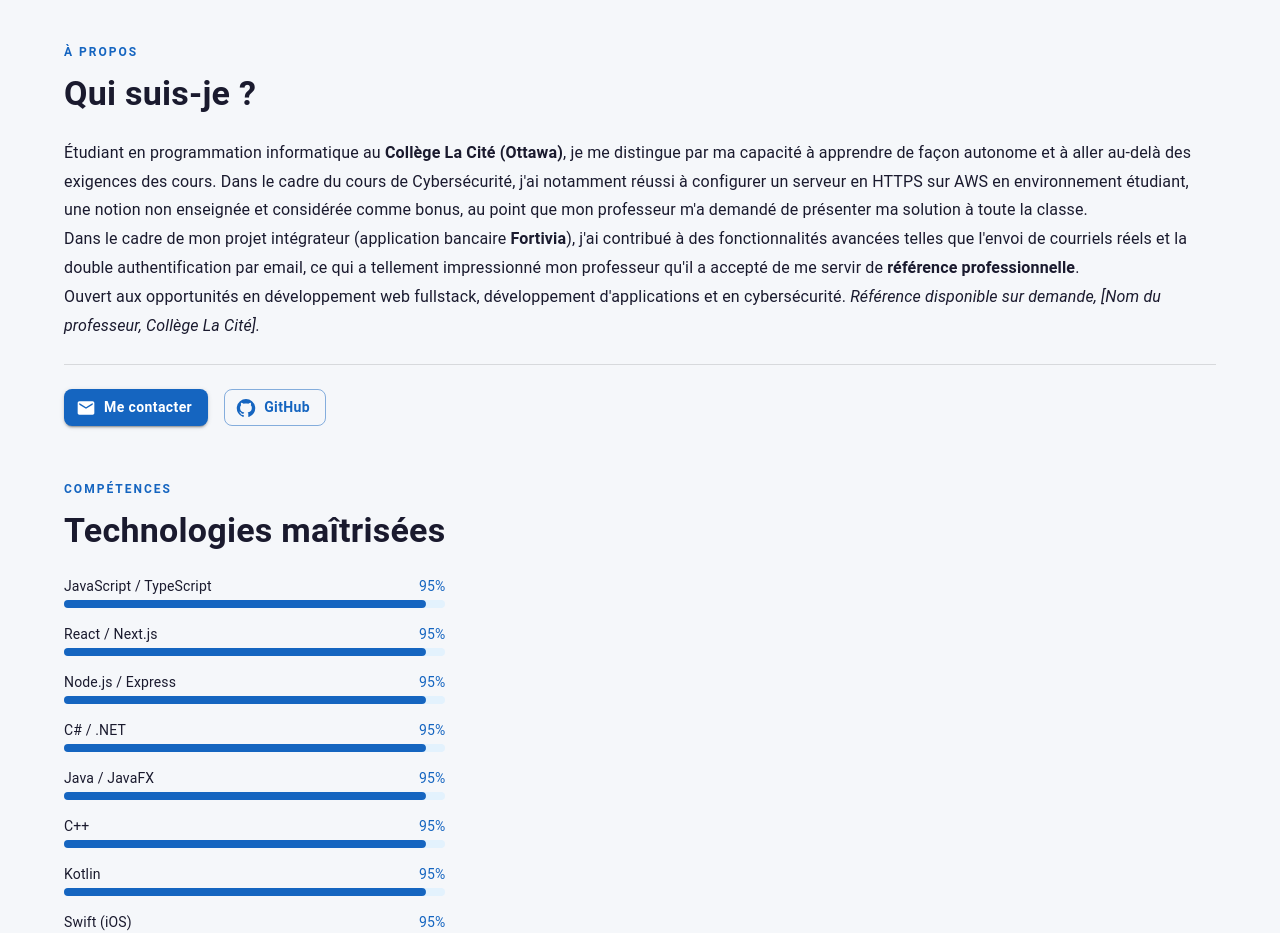
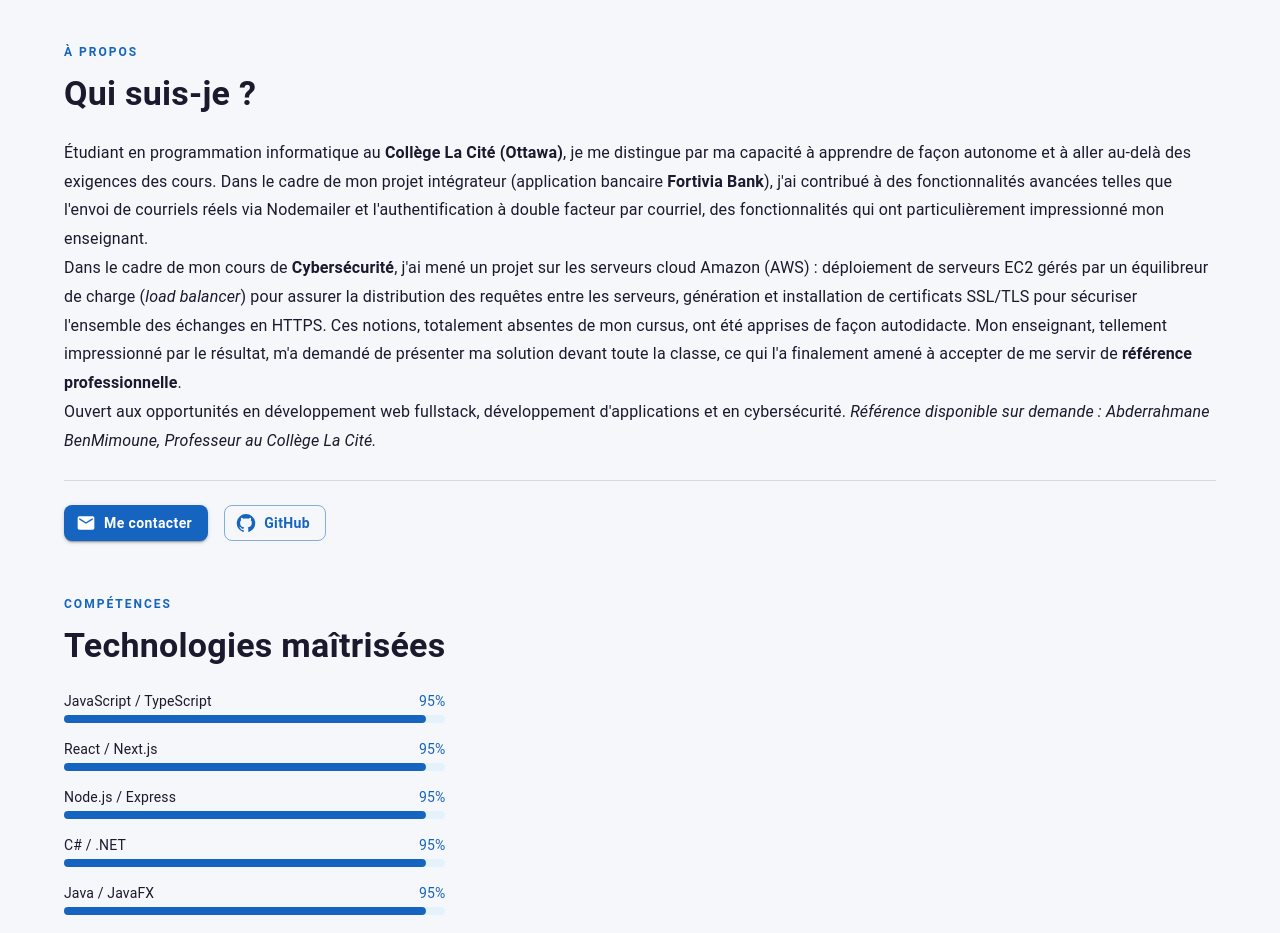
Before and after one commit to Exauce14/Portfolio_professionnel, a Next.js app: page / in a window 1280 px wide. Shown: the part 1200-2133 px from the top of the page. Built offline with nearby package versions, Linux system fonts and the light colour scheme.

Commit message:
Section À propos : restructuration des paragraphes, nom du professeur, anecdote AWS détaillée

```diff
--- a/src/app/page.js
+++ b/src/app/page.js
@@ -114,22 +114,25 @@
               <Typography color="text.secondary" paragraph sx={{ lineHeight: 1.8 }}>
                 Étudiant en programmation informatique au <strong>Collège La Cité (Ottawa)</strong>, je me distingue
                 par ma capacité à apprendre de façon autonome et à aller au-delà des exigences des cours.
-                Dans le cadre du cours de Cybersécurité, j&apos;ai notamment réussi à configurer un serveur en HTTPS
-                sur AWS en environnement étudiant, une notion non enseignée et considérée comme bonus, au point
-                que mon professeur m&apos;a demandé de présenter ma solution à toute la classe.
+                Dans le cadre de mon projet intégrateur (application bancaire <strong>Fortivia Bank</strong>),
+                j&apos;ai contribué à des fonctionnalités avancées telles que l&apos;envoi de courriels réels via Nodemailer
+                et l&apos;authentification à double facteur par courriel, des fonctionnalités qui ont particulièrement
+                impressionné mon enseignant.
               </Typography>
 
               <Typography color="text.secondary" paragraph sx={{ lineHeight: 1.8 }}>
-                Dans le cadre de mon projet intégrateur (application bancaire <strong>Fortivia</strong>),
-                j&apos;ai contribué à des fonctionnalités avancées telles que l&apos;envoi de courriels réels
-                et la double authentification par email, ce qui a tellement impressionné mon professeur
-                qu&apos;il a accepté de me servir de <strong>référence professionnelle</strong>.
+                Dans le cadre de mon cours de <strong>Cybersécurité</strong>, j&apos;ai mené un projet sur les serveurs
+                cloud Amazon (AWS) : déploiement de serveurs EC2 gérés par un équilibreur de charge (<em>load balancer</em>)
+                pour assurer la distribution des requêtes entre les serveurs, génération et installation de certificats
+                SSL/TLS pour sécuriser l&apos;ensemble des échanges en HTTPS. Ces notions, totalement absentes de mon cursus,
+                ont été apprises de façon autodidacte. Mon enseignant, tellement impressionné par le résultat, m&apos;a demandé
+                de présenter ma solution devant toute la classe, ce qui l&apos;a finalement amené à accepter de me servir
+                de <strong>référence professionnelle</strong>.
               </Typography>
 
               <Typography color="text.secondary" paragraph sx={{ lineHeight: 1.8 }}>
-                Ouvert aux opportunités en développement web fullstack, développement d&apos;applications
-                et en cybersécurité.{' '}
-                <em>Référence disponible sur demande, [Nom du professeur, Collège La Cité].</em>
+                Ouvert aux opportunités en développement web fullstack, développement d&apos;applications et en cybersécurité.{' '}
+                <em>Référence disponible sur demande : Abderrahmane BenMimoune, Professeur au Collège La Cité.</em>
               </Typography>
 
               <Divider sx={{ my: 3 }} />
```
